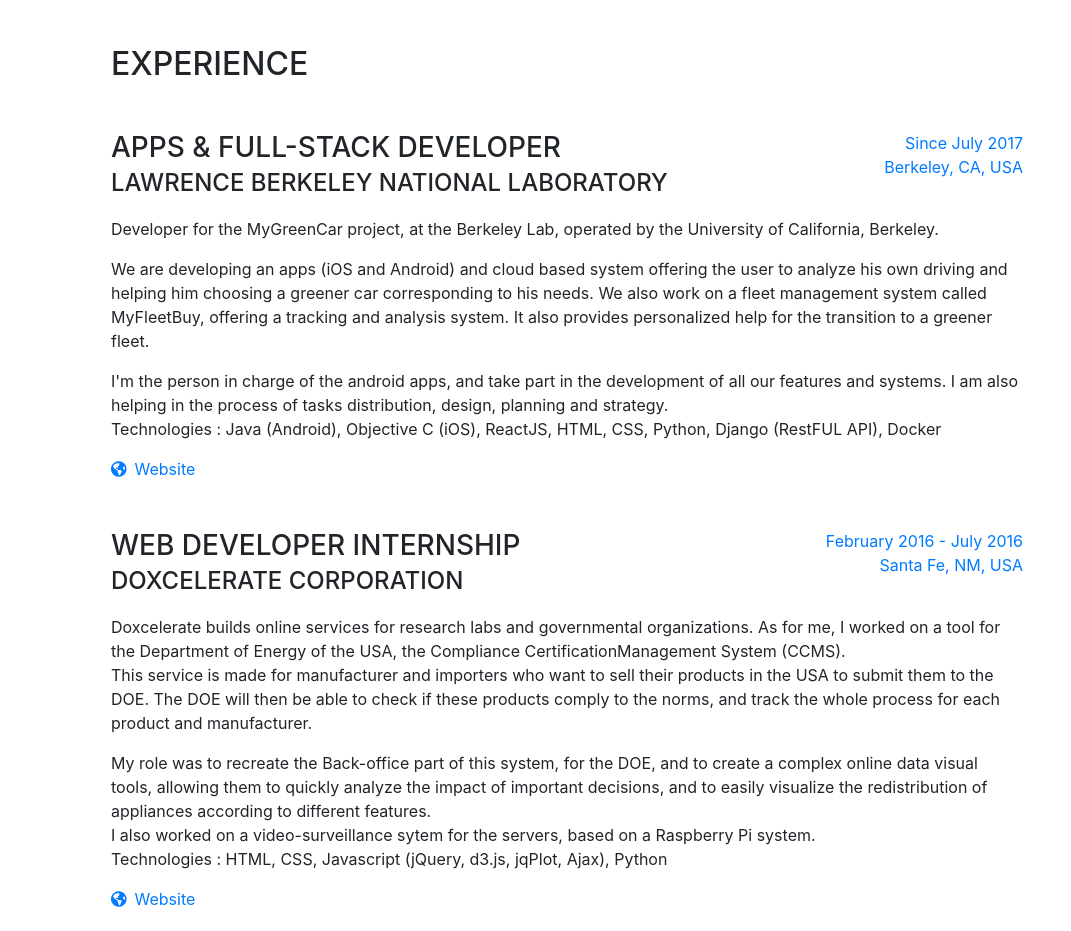
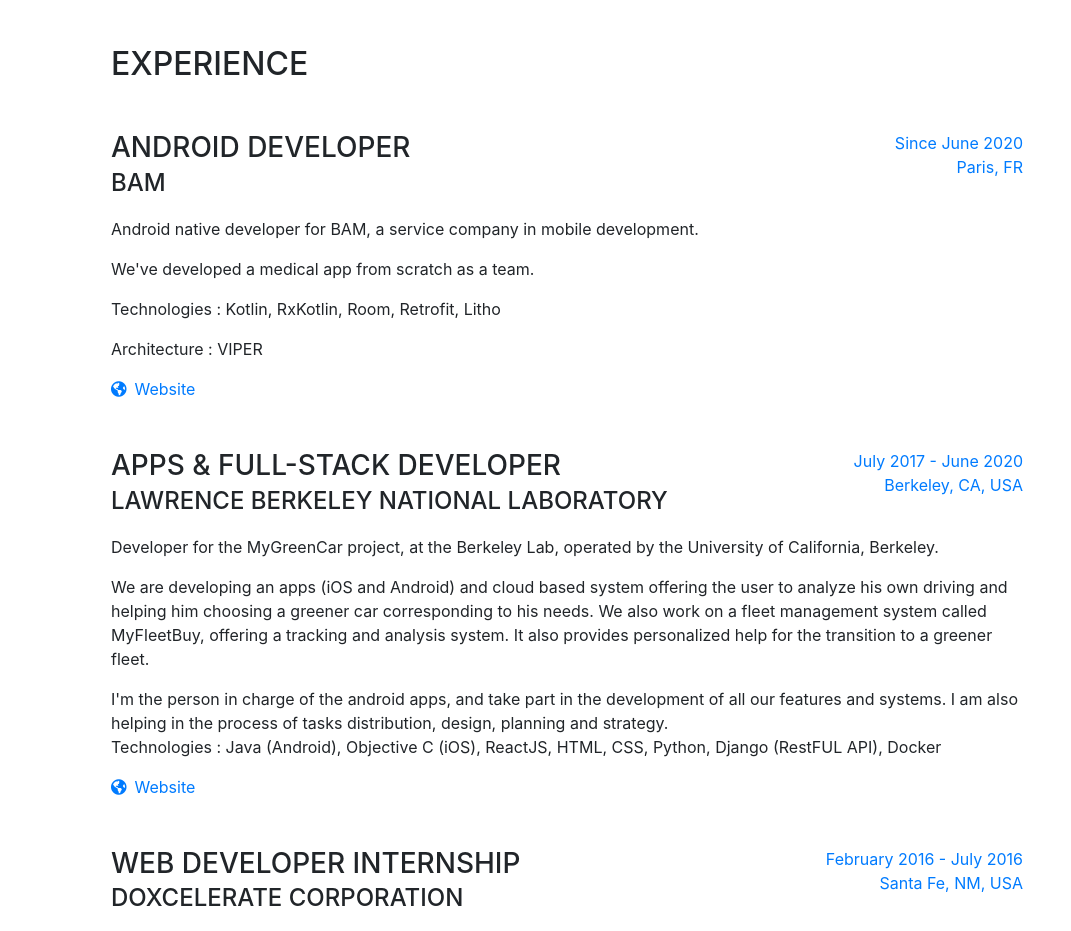
Before and after one commit to Titoura/Titoura.github.io, a website with bundled scripts: page index.html in a window 1280 px wide. Shown: the part 804-1735 px from the top of the page, without its empty margins (209-1280 px from the left). Built offline with nearby package versions, Linux system fonts and the light colour scheme; a web font is replaced by a local one.

Commit message:
add bam work experience

```diff
--- a/index.html
+++ b/index.html
@@ -123,13 +123,31 @@
         <div class="my-auto">
           <h2 class="mb-5">Experience</h2>
 
-          <div class="resume-item d-flex flex-column flex-md-row class="mb-5"">
+          <div class="resume-item d-flex flex-column flex-md-row class=mb-5">
+            <div class="resume-content mr-auto">
+              <h3 class="mb-0">Android developer</h3>
+              <div class="subheading mb-3">BAM</div>
+            </div>
+              <div class="resume-date text-md-right">
+                <span class="text-primary">Since June 2020</span>
+                <span class="text-primary location">Paris, FR</span>
+              </div>
+            </div>
+              <p>Android native developer for BAM, a service company in mobile development.</p>
+              <p>We've developed a medical app from scratch as a team.</p>
+              <p>Technologies : Kotlin, RxKotlin, Room, Retrofit, Litho</p>
+              <p>Architecture : VIPER</p>
+              <div class="mb-5">
+              <a  href="http://www.bam.tech" target="_blank"><i class="fas fa-globe-americas"></i>Website</a>
+            </div>
+
+          <div class="resume-item d-flex flex-column flex-md-row class=mb-5">
             <div class="resume-content mr-auto">
               <h3 class="mb-0">Apps & Full-Stack Developer</h3>
               <div class="subheading mb-3">Lawrence Berkeley National Laboratory</div>
             </div>
               <div class="resume-date text-md-right">
-                <span class="text-primary">Since July 2017</span>
+                <span class="text-primary">July 2017 - June 2020</span>
                 <span class="text-primary location">Berkeley, CA, USA</span>
               </div>
             </div>
@@ -140,7 +158,6 @@
                             <div class="mb-5">
               <a  href="http://www.mygreencar.com" target="_blank"><i class="fas fa-globe-americas"></i>Website</a>
             </div>
-
 
           <div class="resume-item d-flex flex-column flex-md-row">
             <div class="resume-content mr-auto">
```
Also changed, not shown: fr/index.html (+18 -0 lines).
